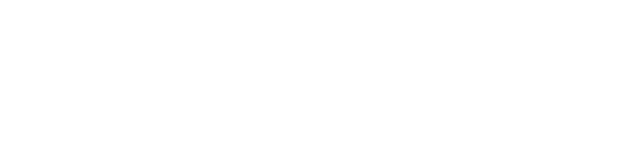
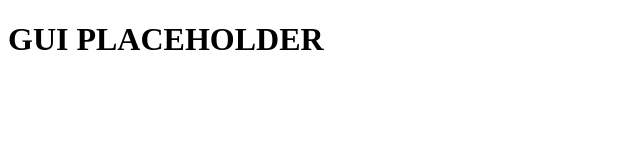
Before and after one commit to aschwimm/rock-paper-scissors, a plain HTML site: page index.html in a window 1280 px wide. Shown: the whole page, without its empty margins (0-640 px from the left). Drawn offline with Linux system fonts and the light colour scheme.

Commit message:
Insert h1 heading in index.html with placeholder text where a GUI will be

```diff
--- a/index.html
+++ b/index.html
@@ -7,6 +7,6 @@
     <title>Rock Paper Scissors</title>
 </head>
 <body>
-
+    <h1>GUI PLACEHOLDER</h1>
 </body>
 </html>
```
